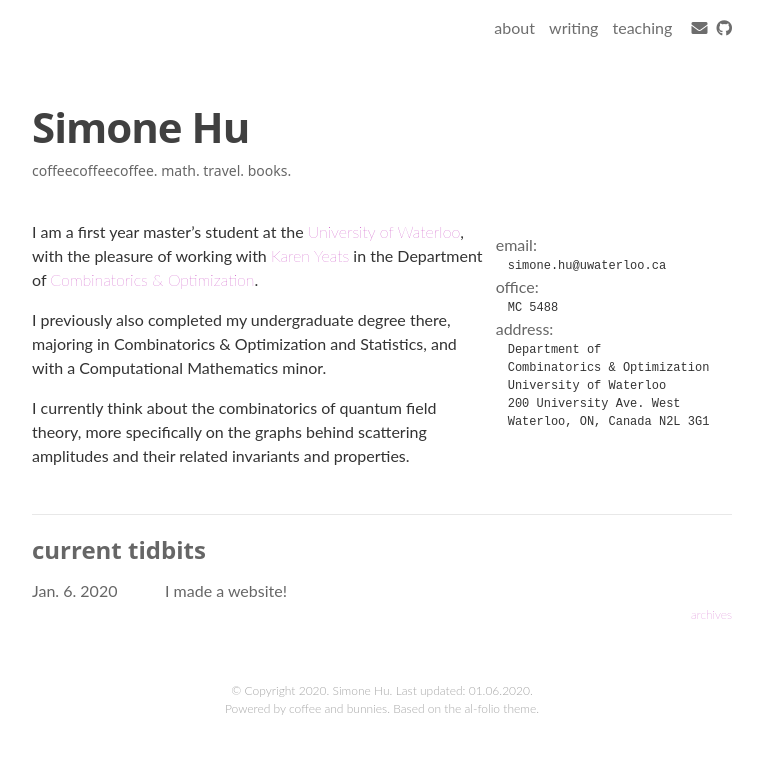
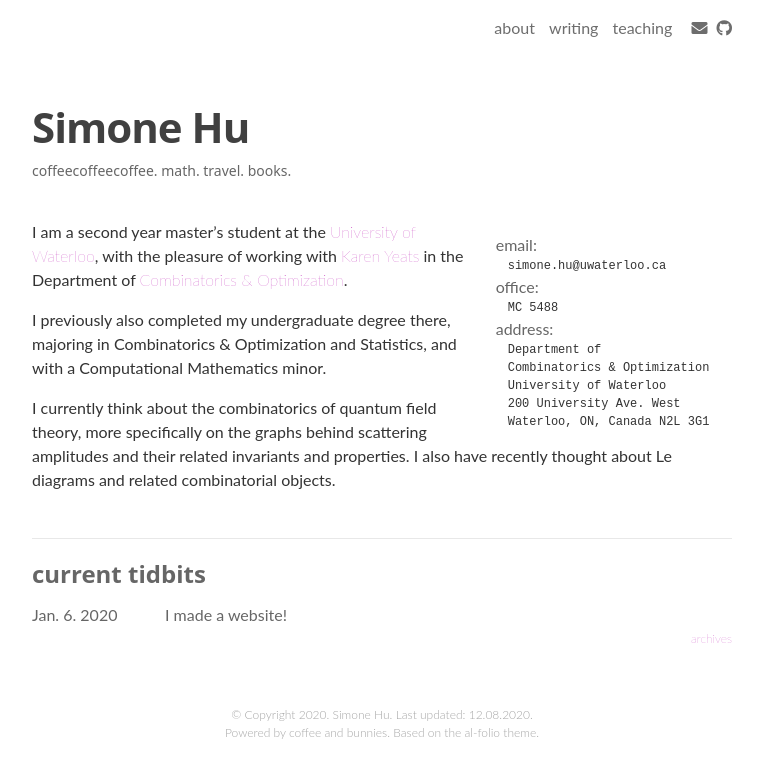
Before and after one commit to simonehu/simonehu.github.io, a Jekyll site: the page built from _pages/about.md, in a window 1280 px wide. Shown: the top 778 px of the page, without its empty margins (258-1021 px from the left). Built offline with Jekyll 4.4.1, drawn with Linux system fonts in a browser that asks for light colours; nearby versions of some CDN libraries.

Commit message:
Update website for F2020 and fix header spacing

```diff
--- a/_config.yml
+++ b/_config.yml
@@ -9,7 +9,7 @@ footer_text: >
 
 url: # the base hostname & protocol for your site
 baseurl: # the subpath of your site, e.g. /blog/
-last_updated: 01.06.2020 # leave blank if you don't want to display last updated
+last_updated: 12.08.2020 # leave blank if you don't want to display last updated
 
 header: ['about', 'writing', 'teaching'] # header order and includes
 
--- a/_pages/about.md
+++ b/_pages/about.md
@@ -20,10 +20,11 @@ social: false
 footer: true
 ---
 
-I am a first year master's student at the [University of Waterloo](https://www.uwaterloo.ca/math/), with the pleasure of working with [Karen Yeats](https://www.math.uwaterloo.ca/~kayeats/) in the Department of [Combinatorics & Optimization](https://www.uwaterloo.ca/combinatorics-and-optimization/).
+I am a second year master's student at the [University of Waterloo](https://www.uwaterloo.ca/math/), with the pleasure of working with [Karen Yeats](https://www.math.uwaterloo.ca/~kayeats/) in the Department of [Combinatorics & Optimization](https://www.uwaterloo.ca/combinatorics-and-optimization/).
 
 I previously also completed my undergraduate degree there, majoring in Combinatorics & Optimization and Statistics, and with a Computational Mathematics minor.
 
 I currently think about the combinatorics of quantum field theory, more specifically on the graphs behind scattering amplitudes and their related invariants and properties.
+I also have recently thought about Le diagrams and related combinatorial objects.
 
 [//]: # (Write your biography here. Tell the world about yourself. Link to your favorite [subreddit](http://reddit.com){:target="\_blank"}. You can put a picture in, too. The code is already in, just name your picture `prof_pic.jpg` and put it in the `img/` folder.)
--- a/_sass/_header.scss
+++ b/_sass/_header.scss
@@ -15,7 +15,7 @@
 .site-title {
     font-size: 20px;
     line-height: $nav-height;
-    letter-spacing: -1px;
+    //letter-spacing: -1px;
     margin-bottom: 0;
 }
 .site-nav {
```
Also changed, not shown: _bibliography/publications.bib (+11 -2 lines), _pages/teaching.md (+4 -0 lines).
